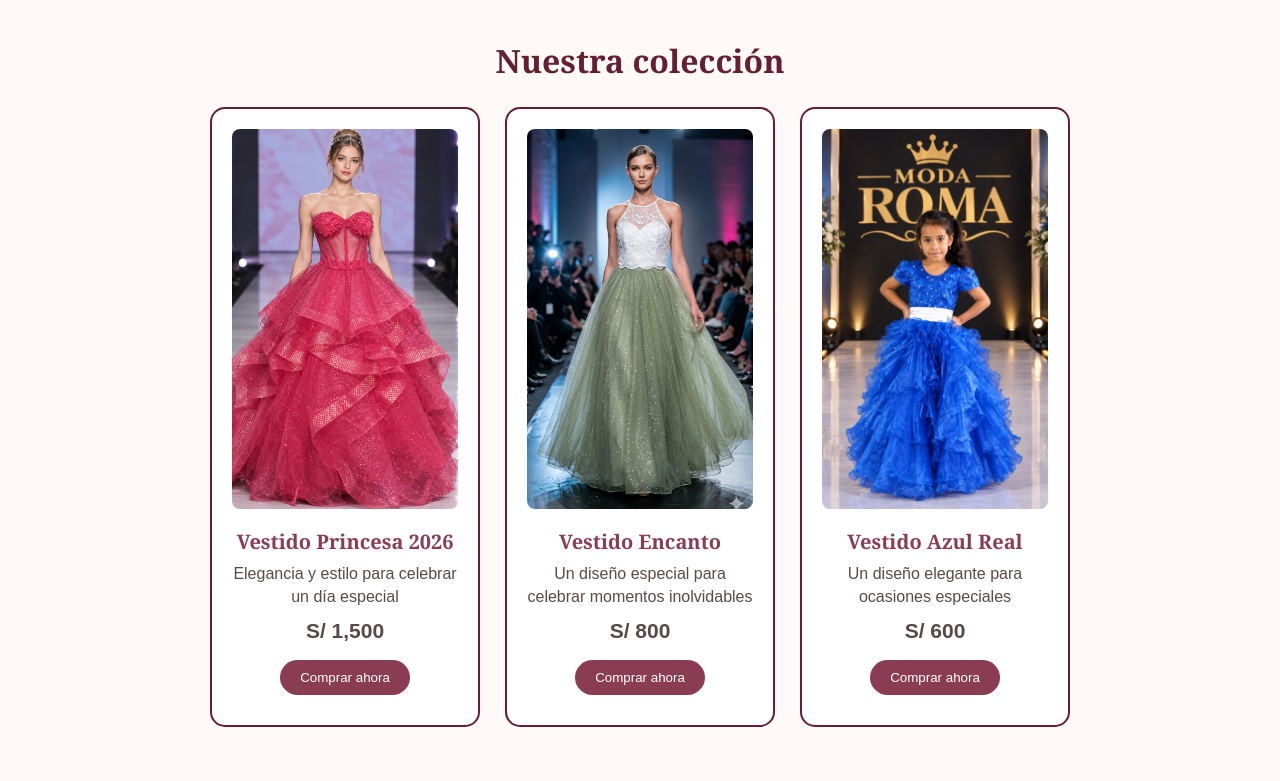
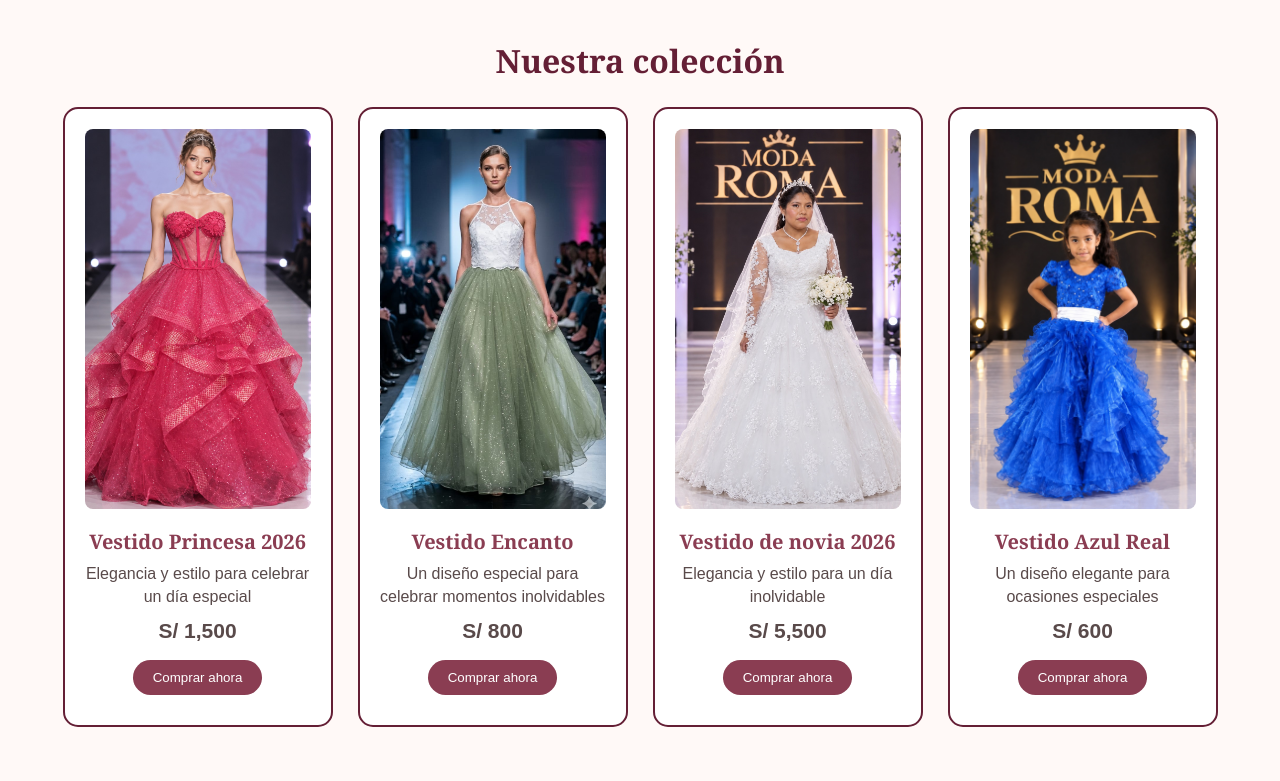
Before and after one commit to ronalaugusto-hub/prueba, a plain HTML site: page index.html in a window 1280 px wide. Shown: the part 1099-1880 px from the top of the page. Drawn offline with Linux system fonts and the light colour scheme.

Commit message:
Update index.html

```diff
--- a/index.html
+++ b/index.html
@@ -26,6 +26,9 @@
             </div>
             <div class="slide">
                 <img src="pasarella2.jpg">
+            </div>
+             <div class="slide">
+                <img src="novias1.jpg">
             </div>
             <div class="slide">
                 <img src="pasarella3.jpg">
@@ -71,6 +74,13 @@
                     <p class="precio">S/ 800</p>
                     <button>Comprar ahora</button>
                 </div>
+                 <div class="card">
+                    <img src="novias2.jpg" alt="Quince">
+                    <h3>Vestido de novia 2026</h3>
+                    <p>Elegancia y estilo para un día inolvidable</p>
+                    <p class="precio">S/ 5,500</p>
+                    <button>Comprar ahora</button>
+                </div>
                 <div class="card">
                     <img src="niñas1.jpg" alt="Madrinas">
                     <h3>Vestido Azul Real</h3>
```
